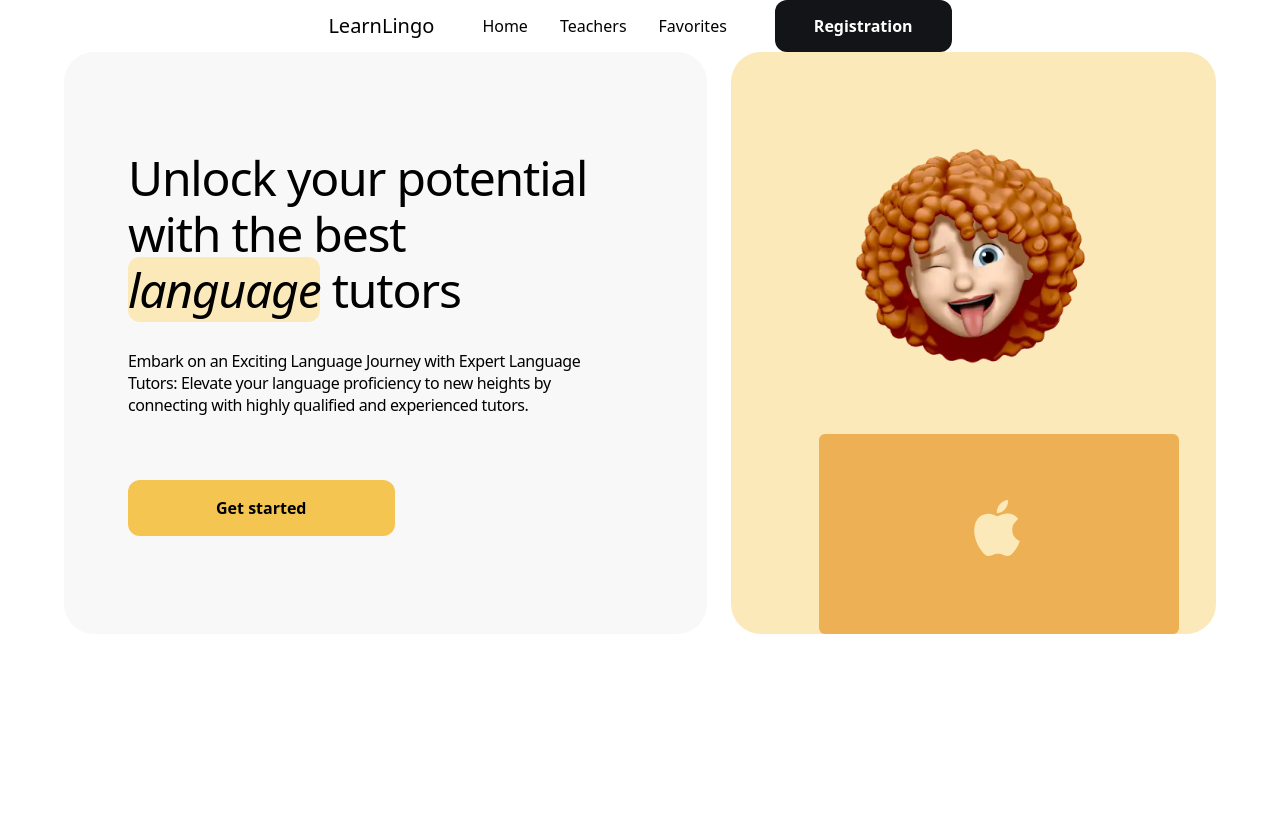
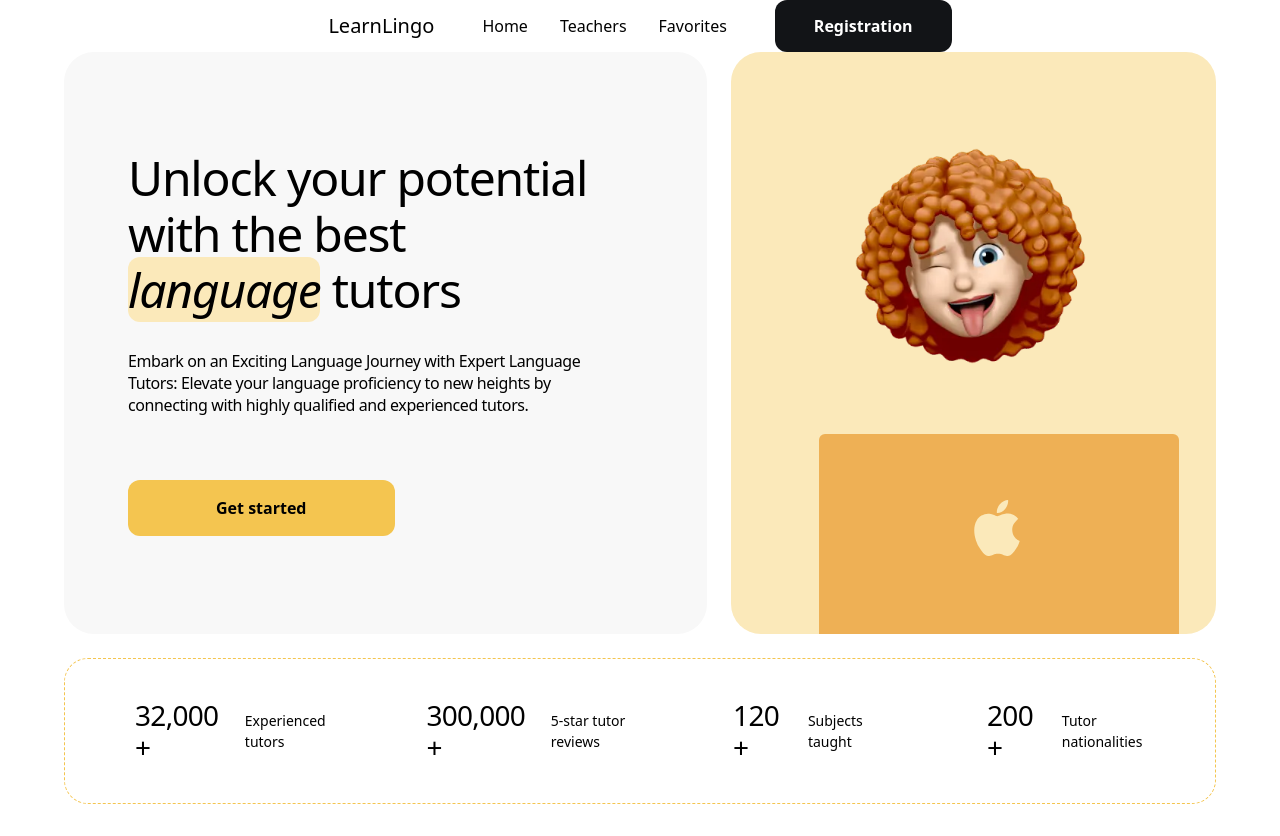
Before and after one commit to endorf8n/learn-lingo, a React (Vite) app: page / in a window 1280 px wide. Before the commit the page ends 800 px from the top, so only its background shows below. Built offline with nearby package versions, Linux system fonts and the light colour scheme.

Commit message:
add hero information

```diff
--- /dev/null
+++ b/src/assets/heroInfo.ts
@@ -0,0 +1,6 @@
+export const heroInfo = [
+  { number: "32,000 +", title: "Experienced tutors" },
+  { number: "300,000 +", title: "5-star tutor reviews" },
+  { number: "120 +", title: "Subjects taught" },
+  { number: "200 +", title: "Tutor nationalities" },
+];
--- a/src/components/Hero/Hero.tsx
+++ b/src/components/Hero/Hero.tsx
@@ -1,8 +1,17 @@
 import curlyGirl from "../../assets/images/Curly-girl.webp";
 import iconSprite from "../../assets/images/sprite.svg";
+import { heroInfo } from "../../assets/heroInfo";
+
+// const heroInfo = [
+//   { number: "32,000 +", title: "Experienced tutors" },
+//   { number: "300,000 +", title: "5-star tutor reviews" },
+//   { number: "120 +", title: "Subjects taught" },
+//   { number: "200 +", title: "Tutor nationalities" },
+// ];
 
 export const Hero = () => {
   return (
+    <>
       <section className="flex gap-x-6 justify-center">
         <div className="bg-lightGray rounded-[30px] w-[720px] pl-16 py-[98px] pr-[108px]">
           <h1 className="text-xxl font-medium tracking-tight leading-[56px]">
@@ -25,13 +34,31 @@ export const Hero = () => {
           </a>
         </div>
         <div className="relative bg-lightYellow rounded-[30px] px-[114px] pt-[80px] pb-[111px]">
-        <img src={curlyGirl} alt="Pretty curly girl" width={300} height={300} />
-        <div className="w-[360px] h-[200px] absolute bottom-0 left-[88px] bg-macBook rounded-md">
+          <img
+            src={curlyGirl}
+            alt="Pretty curly girl"
+            width={300}
+            height={300}
+          />
+          <div className="w-[360px] h-[200px] absolute bottom-0 left-[88px] bg-macBook rounded-t-md">
             <svg className="absolute w-[46px]] h-[56px] fill-lightYellow top-[66px] left-7">
               <use xlinkHref={`${iconSprite}#apple`} />
             </svg>
           </div>
         </div>
       </section>
+      <div className="mt-6 mb-8 py-10 px-[122px] border border-darkYellow border-dashed rounded-3xl">
+        <ul className="flex justify-center gap-x-24">
+          {heroInfo.map(({ number, title }) => (
+            <li className="flex gap-4 justify-center items-center">
+              <p className="font-medium text-xl leading-8 tracking-tight">
+                {number}
+              </p>
+              <p className="font-normal text-sm w-24">{title}</p>
+            </li>
+          ))}
+        </ul>
+      </div>
+    </>
   );
 };
```
Lines whose indentation alone changed are shown as unchanged.
